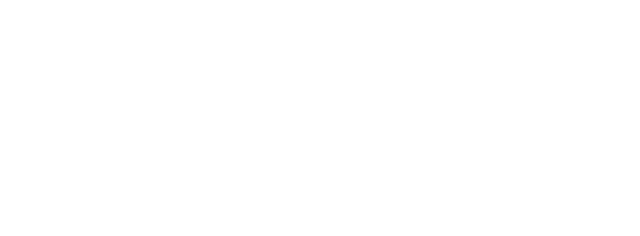
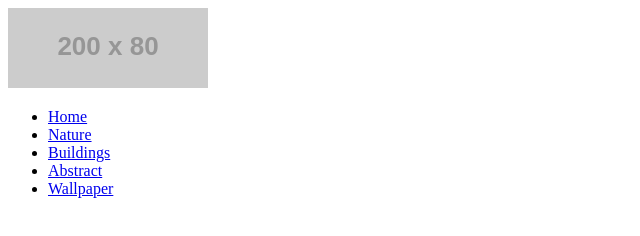
Before and after one commit to mmmmgz/demo-foto-gallery, a plain HTML site: page index.html in a window 1280 px wide. Shown: the whole page, without its empty margins (0-640 px from the left). Drawn offline with Linux system fonts and the light colour scheme; placeholder pictures from the web are drawn by us.

Commit message:
Add site-header

```diff
--- a/index.html
+++ b/index.html
@@ -7,6 +7,22 @@
   <title>Image gallery</title>
 </head>
 <body>
+  <!-- SITE-HEADER -->
+  <header>
+    <a href="#">
+      <img src="https://via.placeholder.com/200/80" alt="Placeholder Logo" width="200" height="80">
+    </a>
+
+    <nav>
+      <ul>
+        <li><a href="index.html">Home</a></li>
+        <li><a href="index.html">Nature</a></li>
+        <li><a href="index.html">Buildings</a></li>
+        <li><a href="index.html">Abstract</a></li>
+        <li><a href="index.html">Wallpaper</a></li>
+      </ul>
+    </nav>
+  </header>
 
 </body>
 </html>
```
